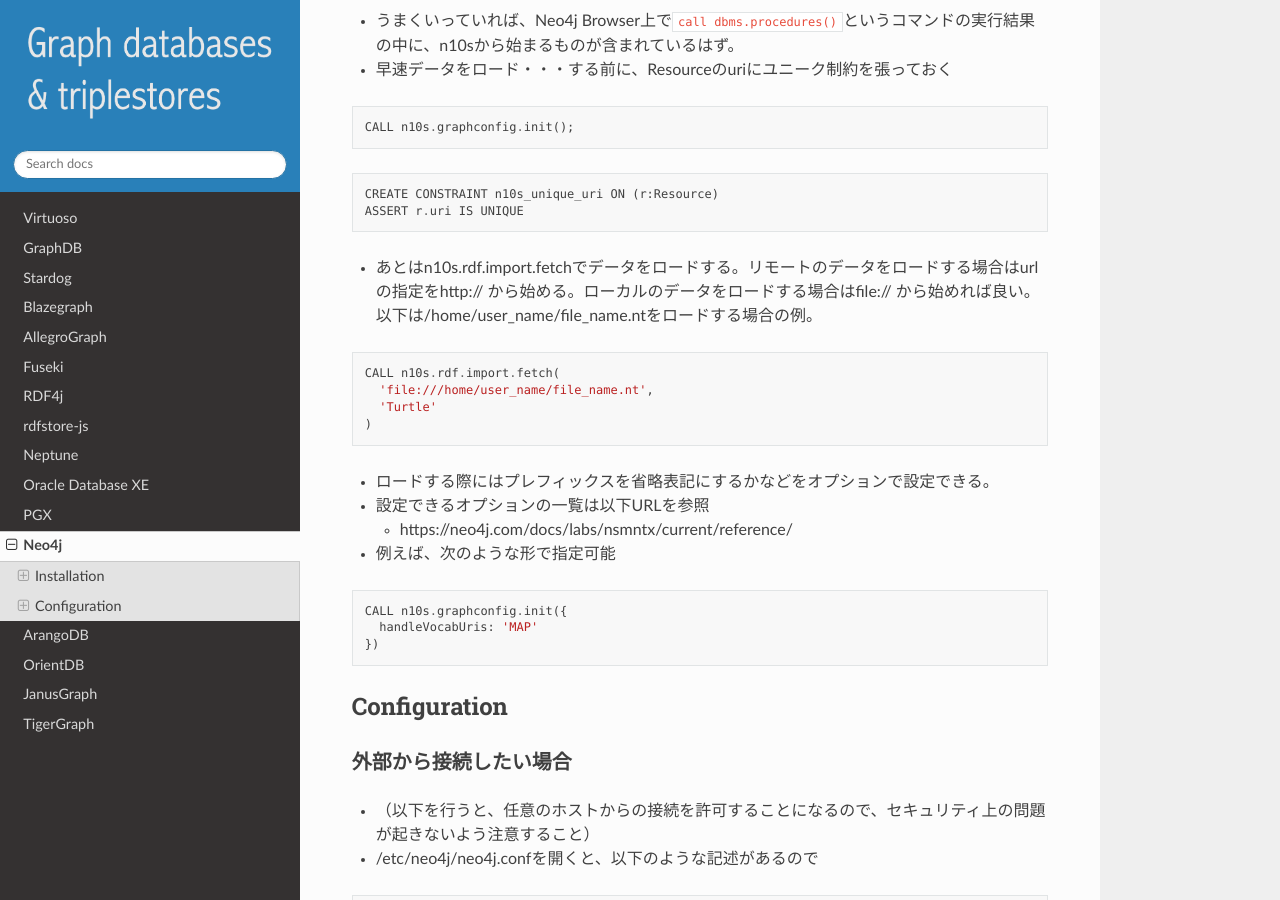
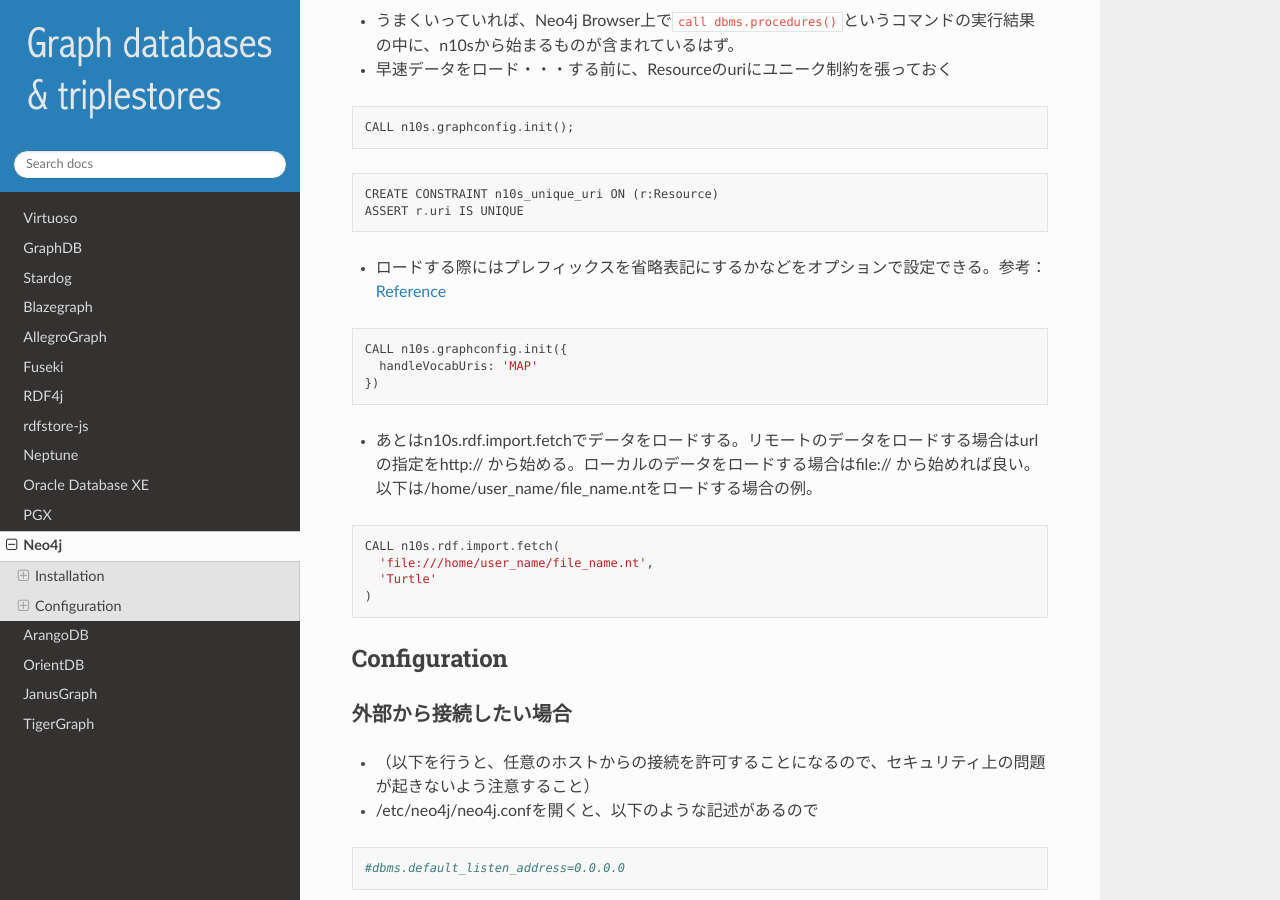
Before and after one commit to dbcls/graphdbs, a Sphinx documentation site: the page built from docs/md/neo4j.md, in a window 1280 px wide and 900 px high, scrolled down 1822 px. Built offline with Sphinx 7.4.7 and the Read the Docs theme 2.0.0, drawn with Linux system fonts in a browser that asks for light colours.

Commit message:
update docs/md/neo4j.md

````diff
--- a/docs/md/neo4j.md
+++ b/docs/md/neo4j.md
@@ -70,6 +70,14 @@
 ASSERT r.uri IS UNIQUE
 ```
 
+ * ロードする際にはプレフィックスを省略表記にするかなどをオプションで設定できる。参考：[Reference](https://neo4j.com/docs/labs/nsmntx/current/reference/)
+
+```
+CALL n10s.graphconfig.init({
+  handleVocabUris: 'MAP'
+})
+```
+
  * あとはn10s.rdf.import.fetchでデータをロードする。リモートのデータをロードする場合はurlの指定をhttp:// から始める。ローカルのデータをロードする場合はfile:// から始めれば良い。以下は/home/user_name/file_name.ntをロードする場合の例。
 
 ```
@@ -77,17 +85,6 @@
   'file:///home/user_name/file_name.nt',
   'Turtle'
 )
-```
-
- * ロードする際にはプレフィックスを省略表記にするかなどをオプションで設定できる。
- * 設定できるオプションの一覧は以下URLを参照
-   * https://neo4j.com/docs/labs/nsmntx/current/reference/
- * 例えば、次のような形で指定可能
-
-```
-CALL n10s.graphconfig.init({
-  handleVocabUris: 'MAP'
-})
 ```
 
 ## Configuration
````
